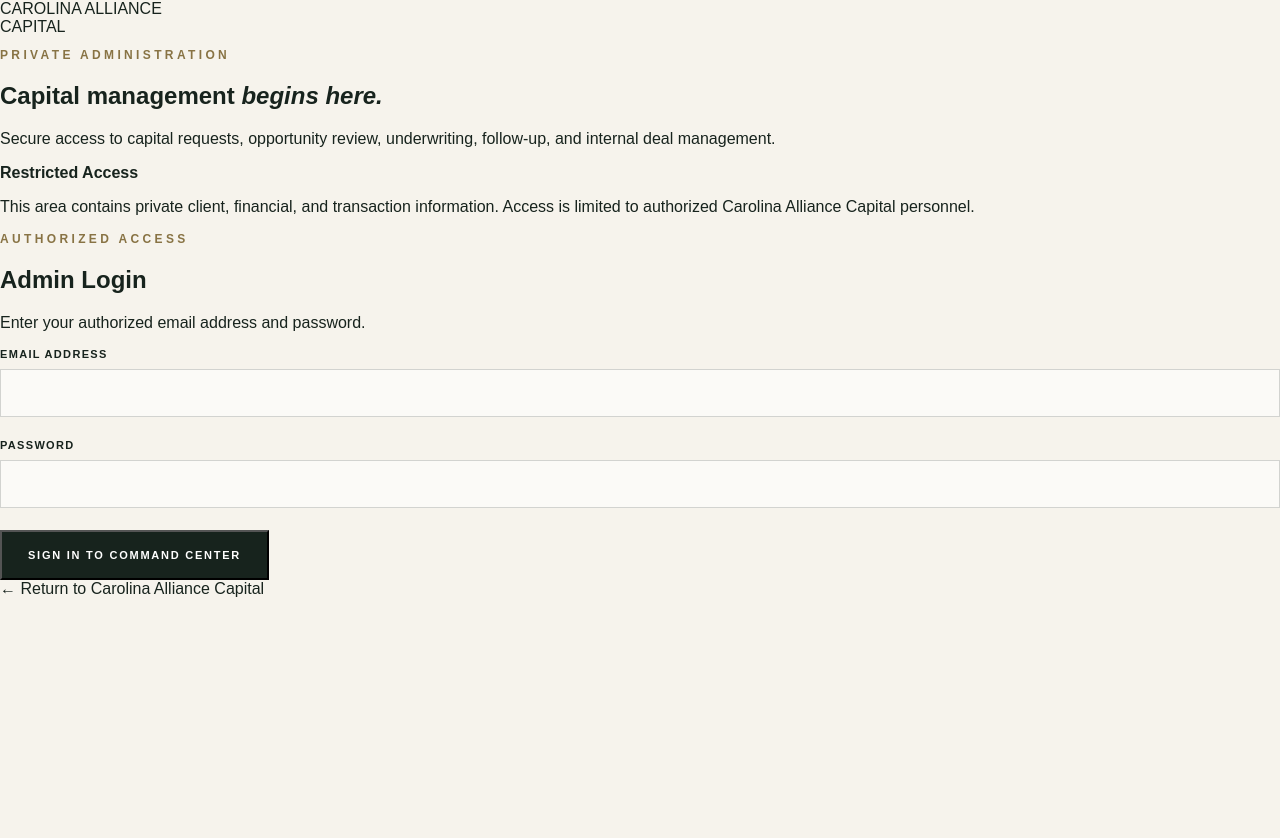
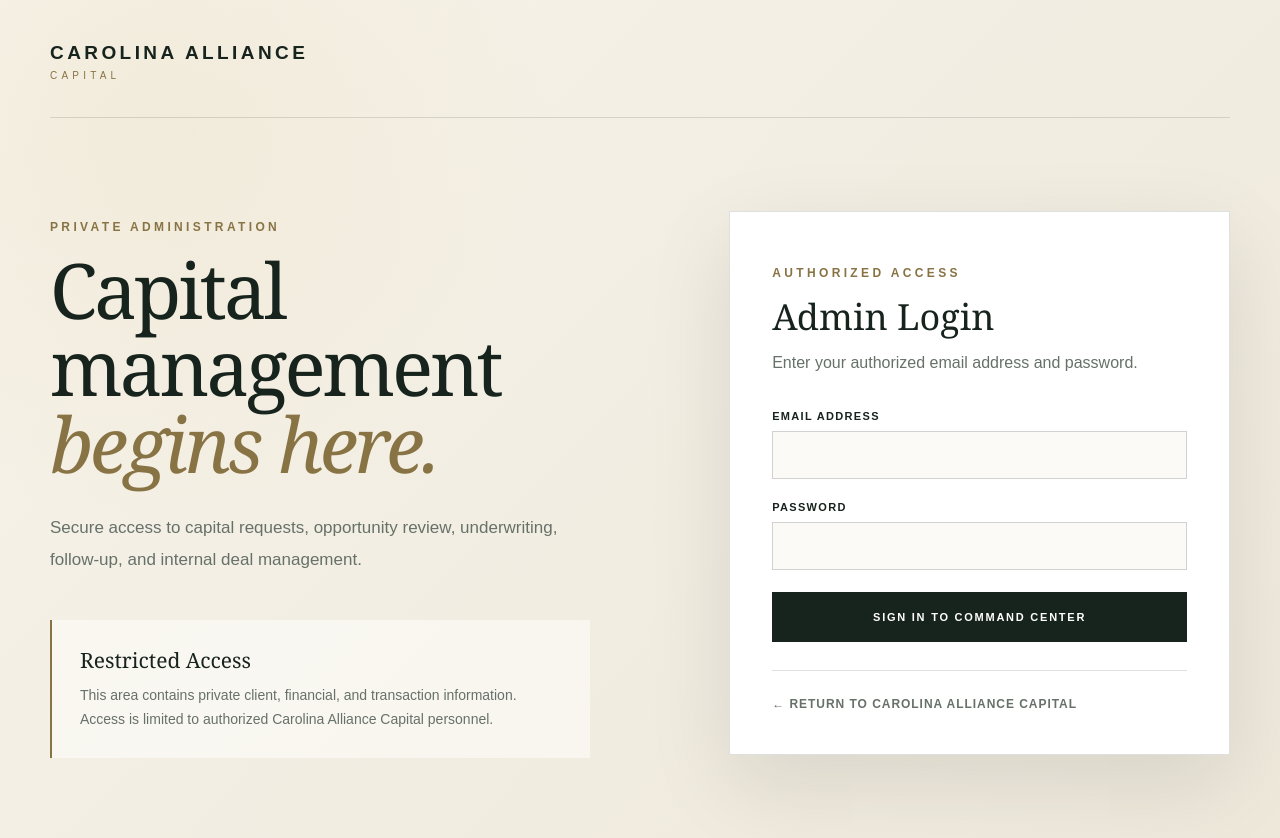
Before and after one commit to carolinaalliance/carolina-alliance-capital, a Next.js app: page /admin/login in a window 1280 px wide. Before the commit the page ends 800 px from the top, so only its background shows below. Built offline with nearby package versions, Linux system fonts and the light colour scheme; no server answers.

Commit message:
Add styles for admin login page and components

```diff
--- a/app/globals.css
+++ b/app/globals.css
@@ -748,3 +748,172 @@
     padding: 26px 20px;
   }
 }
+.admin-login-page {
+  min-height: 100vh;
+  background:
+    radial-gradient(
+      circle at 12% 15%,
+      rgba(212, 189, 132, 0.12),
+      transparent 30%
+    ),
+    linear-gradient(
+      135deg,
+      #f7f3e9 0%,
+      #eee8db 100%
+    );
+}
+
+.admin-login-shell {
+  width: min(1180px, calc(100% - 48px));
+  margin: 0 auto;
+  padding: 42px 0 80px;
+}
+
+.admin-login-brand {
+  padding-bottom: 36px;
+  border-bottom: 1px solid var(--border);
+}
+
+.admin-login-brand-name {
+  color: var(--green);
+  font-size: 19px;
+  font-weight: 700;
+  letter-spacing: 0.18em;
+}
+
+.admin-login-brand-subtitle {
+  margin-top: 6px;
+  color: var(--gold-dark);
+  font-size: 10px;
+  letter-spacing: 0.42em;
+}
+
+.admin-login-grid {
+  display: grid;
+  grid-template-columns: 1fr 0.85fr;
+  gap: 90px;
+  align-items: center;
+  padding-top: 90px;
+}
+
+.admin-login-title {
+  max-width: 650px;
+  margin: 18px 0 0;
+  font-family: Georgia, "Times New Roman", serif;
+  font-size: clamp(48px, 6vw, 78px);
+  line-height: 1;
+  font-weight: 400;
+  letter-spacing: -0.04em;
+}
+
+.admin-login-title em {
+  display: block;
+  color: var(--gold-dark);
+  font-weight: 400;
+}
+
+.admin-login-copy {
+  max-width: 560px;
+  margin-top: 30px;
+  color: var(--muted);
+  font-size: 17px;
+  line-height: 1.85;
+}
+
+.admin-security-note {
+  max-width: 540px;
+  margin-top: 45px;
+  padding: 26px 28px;
+  border-left: 2px solid var(--gold-dark);
+  background: rgba(255, 255, 255, 0.48);
+}
+
+.admin-security-note strong {
+  font-family: Georgia, "Times New Roman", serif;
+  font-size: 21px;
+  font-weight: 400;
+}
+
+.admin-security-note p {
+  margin: 10px 0 0;
+  color: var(--muted);
+  font-size: 14px;
+  line-height: 1.7;
+}
+
+.admin-login-card {
+  padding: 42px;
+  background: white;
+  border: 1px solid var(--border);
+  box-shadow: 0 28px 80px rgba(14, 24, 20, 0.1);
+}
+
+.admin-login-card-header h2 {
+  margin: 12px 0 8px;
+  font-family: Georgia, "Times New Roman", serif;
+  font-size: 36px;
+  font-weight: 400;
+}
+
+.admin-login-card-header p:last-child {
+  margin: 0 0 34px;
+  color: var(--muted);
+  line-height: 1.7;
+}
+
+.admin-login-form {
+  margin-top: 10px;
+}
+
+.admin-login-button {
+  width: 100%;
+  border: 0;
+  cursor: pointer;
+}
+
+.admin-login-button:disabled {
+  opacity: 0.65;
+  cursor: wait;
+}
+
+.admin-login-error {
+  margin-bottom: 20px;
+  padding: 13px 15px;
+  background: #fff1ef;
+  border: 1px solid #e3b4ad;
+  color: #8f3027;
+  font-size: 13px;
+  line-height: 1.6;
+}
+
+.admin-login-footer {
+  margin-top: 28px;
+  padding-top: 23px;
+  border-top: 1px solid var(--border);
+}
+
+.admin-login-footer a {
+  color: var(--muted);
+  font-size: 12px;
+  font-weight: 700;
+  letter-spacing: 0.08em;
+  text-transform: uppercase;
+}
+
+@media (max-width: 850px) {
+  .admin-login-grid {
+    grid-template-columns: 1fr;
+    gap: 55px;
+    padding-top: 60px;
+  }
+}
+
+@media (max-width: 600px) {
+  .admin-login-shell {
+    width: min(100% - 30px, 1180px);
+  }
+
+  .admin-login-card {
+    padding: 28px 22px;
+  }
+}
```
